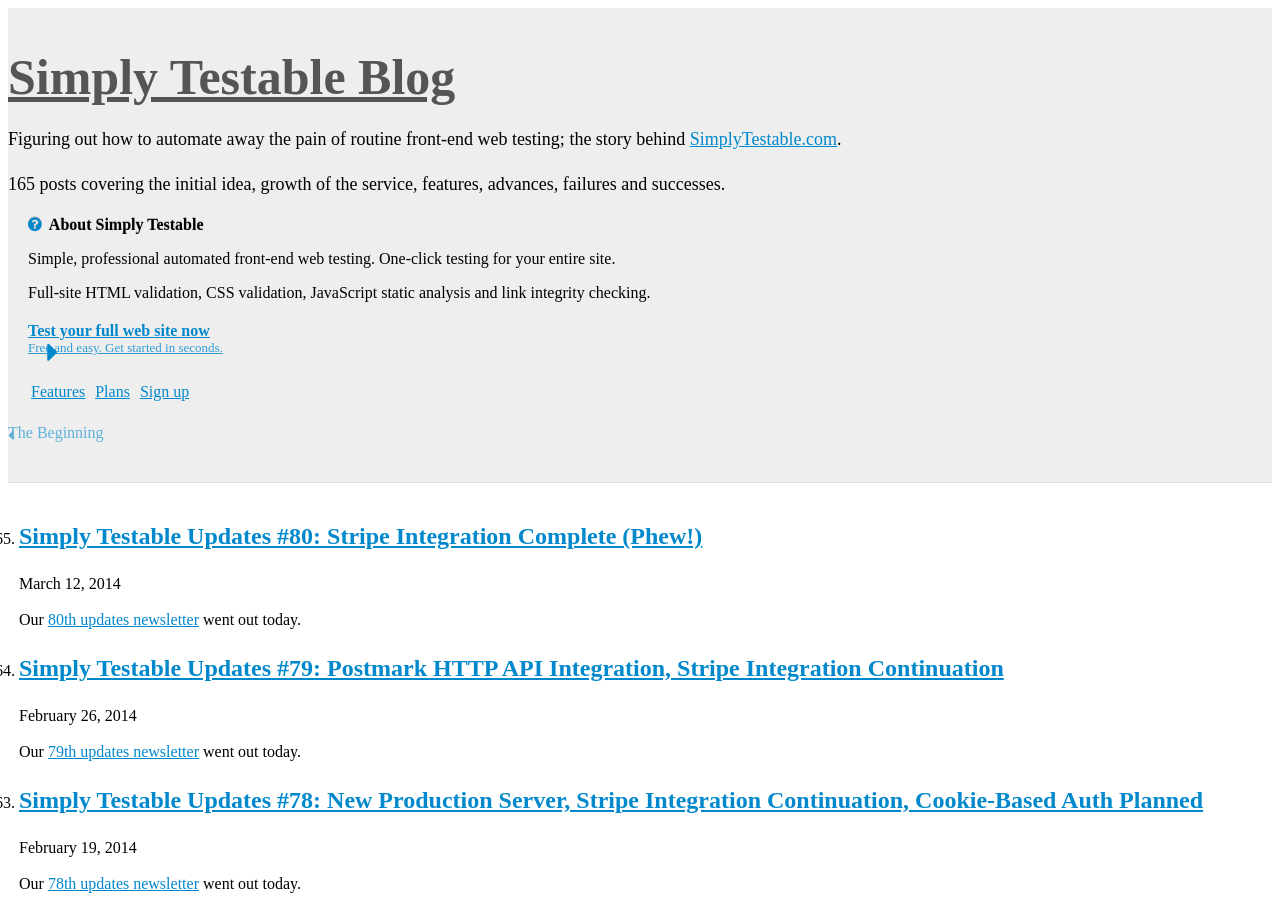
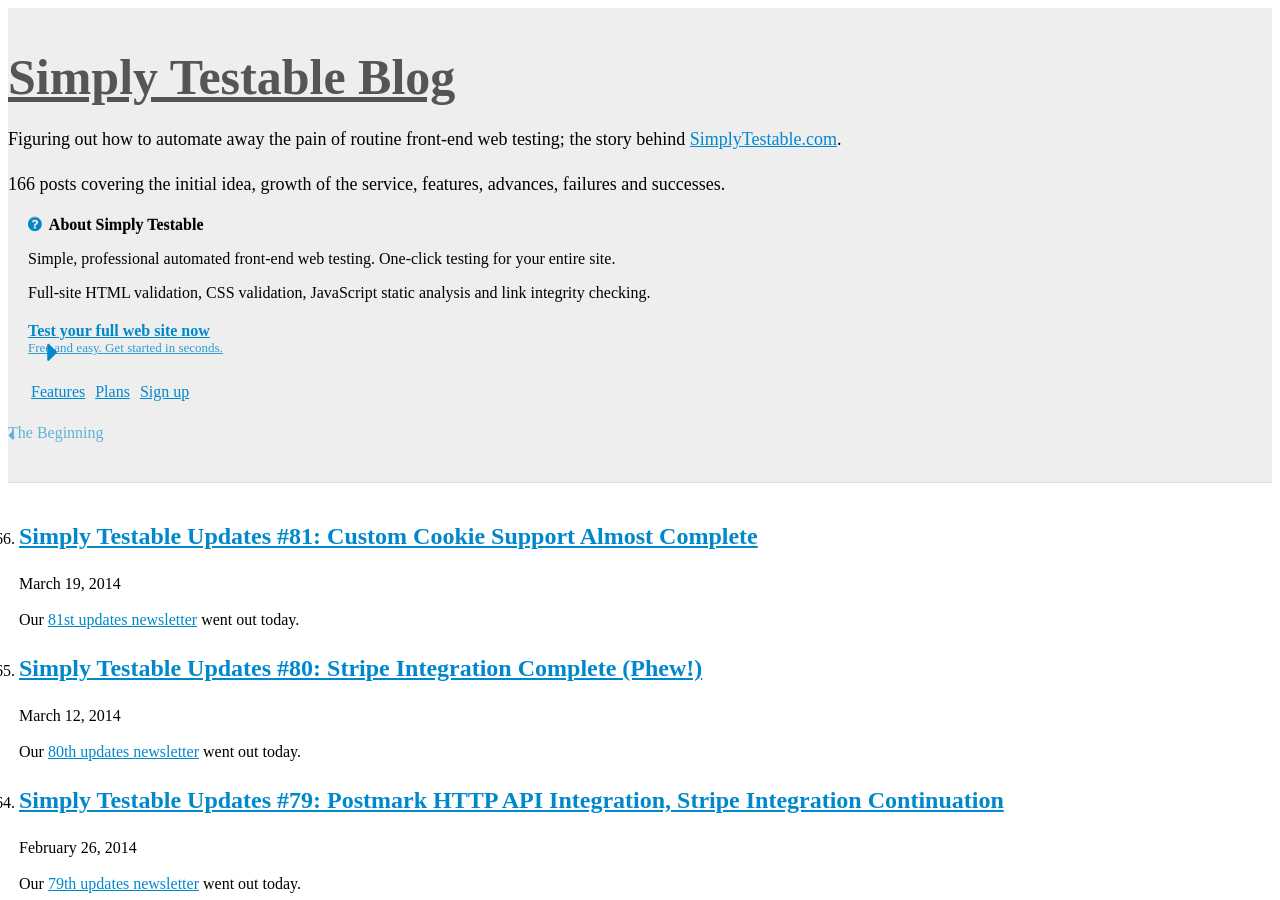
Before and after one commit to webignition/blog.simplytestable.com, a Jekyll site: the page built from archive/index.html, in a window 1280 px wide and 900 px high. Built offline with Jekyll 4.4.1, drawn with Linux system fonts in a browser that asks for light colours; nearby versions of some CDN libraries; comment, search, counter and statistics services are not loaded; a style sheet for code colours, icons or effects is not loaded; some of the changed text lies outside the part shown.

Commit message:
81st newsletter notification

```diff
--- a/archive/index.html
+++ b/archive/index.html
@@ -6,6 +6,28 @@ is_archive: true
 <ol class="archive">
 
 
+    <li value="166">
+        <h2><a href="/simply-testable-updates-81/">Simply Testable Updates #81: Custom Cookie Support Almost Complete </a></h2>
+        <p class="post-date">March 19, 2014</p>
+
+
+
+
+
+
+
+
+
+    <p>
+        Our <a href="http://us5.campaign-archive1.com/?u=ac75e33d993d2b502e333ddd0&amp;id=bde3c3bfc6">81st updates newsletter</a> went out today.
+    </p>
+
+
+
+
+    </li>
+
+
     <li value="165">
         <h2><a href="/simply-testable-updates-80/">Simply Testable Updates #80: Stripe Integration Complete (Phew!) </a></h2>
         <p class="post-date">March 12, 2014</p>
```
Also changed, not shown: _posts/2014-03-19-simply-testable-updates-81.html (added, +14 -0 lines), sitemap.xml (+7 -3 lines).
